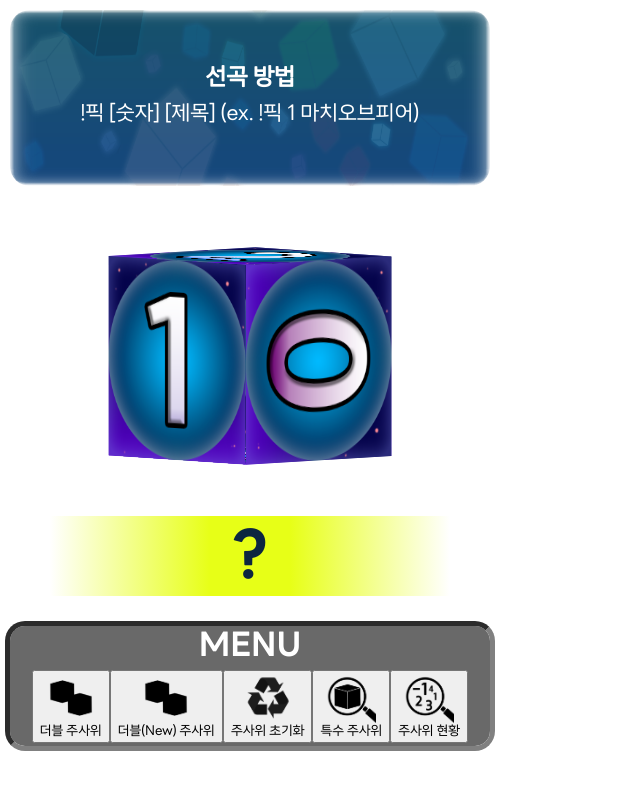
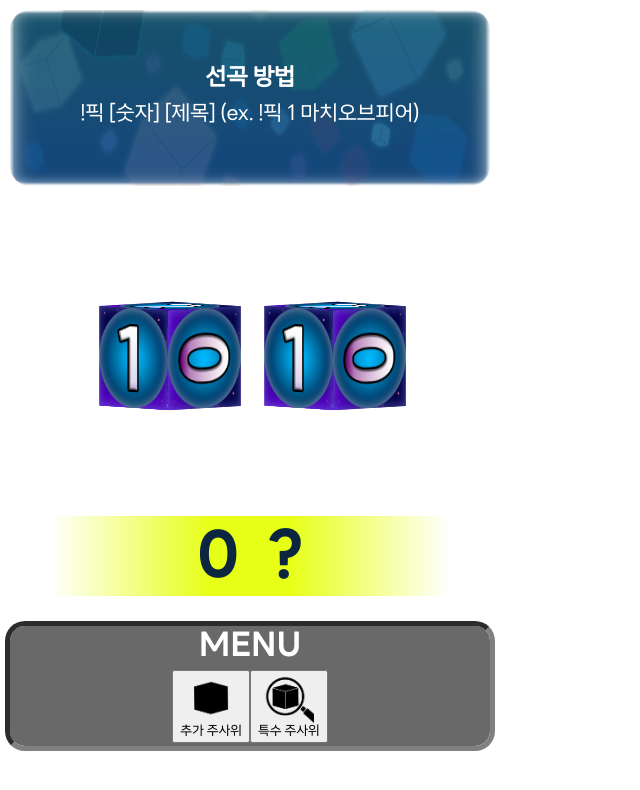
Before and after one commit to ShepherdingSheep/hdwv_2, a React (Create React App) app: page / in a window 1280 px wide. Shown: the top 790 px of the page, without its empty margins (0-640 px from the left). Built offline with nearby package versions, Linux system fonts and the light colour scheme.

Commit message:
서머시즌에 필요한 기능만 잔류, 나머지는 삭제

```diff
--- a/src/App.js
+++ b/src/App.js
@@ -14,9 +14,9 @@ export const ModeContext = createContext({
 });
 
 const ModeManager = ({children}) => {
-  const [double, setDouble] = useState(false);
+  const [double, setDouble] = useState(true);
   const [start, setStart] = useState(true);
-  const [various, setVarious] = useState(false);
+  const [various, setVarious] = useState("newtype");
   const [visible, setVisible] = useState(false);
   const [result, setResult] = useState(-1);
 
--- a/src/component/Core/Core.js
+++ b/src/component/Core/Core.js
@@ -172,7 +172,7 @@ const Core = () => {
                     <RInfo />
                 </div>
                 <div className={['core_dice', meter > 2.0 ? 'blue_dice' : meter < 1.0 ? 'red_dice' : 'yellow_dice'].join(' ')} onClick={isRoll ? undefined : roll}>
-                    {context.state.start ? <Dice rolling={isRoll} result={diceResult} meter={meter}/> : context.state.double ? context.state.various === 'newtype' ? <NewDoubleDice rolling={isRoll} result_one={diceResult} result_two={doubleResult}/> : <DoubleDice rolling={isRoll} result_one={diceResult} result_two={doubleResult}/> : context.state.various !== false ? <Dice rolling={isRoll} various={context.state.various} result={variousResult} meter={meter} /> : <Dice rolling={isRoll} result={diceResult} meter={meter} />}
+                    {context.state.double ? context.state.various === 'newtype' ? <NewDoubleDice rolling={isRoll} result_one={diceResult} result_two={doubleResult}/> : <DoubleDice rolling={isRoll} result_one={diceResult} result_two={doubleResult}/> : context.state.various !== false ? <Dice rolling={isRoll} various={context.state.various} result={variousResult} meter={meter} /> : <Dice rolling={isRoll} result={diceResult} meter={meter} />}
                 </div>
                 <div className='core_status'>
                     {context.state.various !== false && context.state.various !== 'newtype' ? <DiceNoon result={variousResult} doubleresult={doubleResult} delayed={isRoll} m1delayed={m1confirm} various={context.state.various} double={context.state.double} meter={meter} /> : <DiceNoon result={diceResult} doubleresult={doubleResult} delayed={isRoll} m1delayed={m1confirm} various={context.state.various} double={context.state.double} meter={meter} />}
--- a/src/component/Core/Menu.js
+++ b/src/component/Core/Menu.js
@@ -2,24 +2,24 @@ import React, { useContext } from 'react';
 import { ModeContext } from '../../App';
 import './Menu.css';
 
-const ButtonDouble = () => {
-    const context = useContext(ModeContext);
-    const isDouble = context.state.double;
+// const ButtonDouble = () => {
+//     const context = useContext(ModeContext);
+//     const isDouble = context.state.double;
 
-    const action = () => {
-        context.actions.setDouble(isDouble ? false : true);
-        context.actions.setStart(false);
-        context.actions.setVarious(false);
-        context.actions.setVisible(false);
-    }
+//     const action = () => {
+//         context.actions.setDouble(isDouble ? false : true);
+//         context.actions.setStart(false);
+//         context.actions.setVarious(false);
+//         context.actions.setVisible(false);
+//     }
 
-    return(
-        <button className='buttoncol' onClick={() => action()}>
-            <img src={context.state.double ? './button/single_dice.png' : './button/double_dice.png'} alt='무인도'></img>
-            {context.state.double ? '일반' : '더블'} 주사위
-        </button>
-    );
-}
+//     return(
+//         <button className='buttoncol' onClick={() => action()}>
+//             <img src={context.state.double ? './button/single_dice.png' : './button/double_dice.png'} alt='무인도'></img>
+//             {context.state.double ? '추가' : '더블'} 주사위
+//         </button>
+//     );
+// }
 
 const ButtonNewDouble = () => {
     const context = useContext(ModeContext);
@@ -35,29 +35,29 @@ const ButtonNewDouble = () => {
     return(
         <button className='buttoncol' onClick={() => action()}>
             <img src={context.state.double ? './button/single_dice.png' : './button/double_dice.png'} alt='뉴타입'></img>
-            {context.state.double ? '일반' : '더블(New)'} 주사위
+            {context.state.double ? '추가' : '더블'} 주사위
         </button>
     );
 }
 
-const ButtonRefresh = () => {
-    const context = useContext(ModeContext);
+// const ButtonRefresh = () => {
+//     const context = useContext(ModeContext);
 
-    const action = () => {
-        context.actions.setResult('?');
-        context.actions.setDouble(false);
-        context.actions.setStart(true);
-        context.actions.setVarious(false);
-        context.actions.setVisible(false);
-    }
+//     const action = () => {
+//         context.actions.setResult('?');
+//         context.actions.setDouble(false);
+//         context.actions.setStart(true);
+//         context.actions.setVarious(false);
+//         context.actions.setVisible(false);
+//     }
 
-    return(
-            <button className='buttoncol' onClick={() => action()}>
-                <img src='./button/reload.png' alt='초기화'></img>
-                주사위 초기화
-            </button>
-    );
-}
+//     return(
+//             <button className='buttoncol' onClick={() => action()}>
+//                 <img src='./button/reload.png' alt='초기화'></img>
+//                 주사위 초기화
+//             </button>
+//     );
+// }
 
 const ButtonVarious = () => {
     const context = useContext(ModeContext);
@@ -77,20 +77,20 @@ const ButtonVarious = () => {
     );
 }
 
-const ButtonFold = () => {
-    const context = useContext(ModeContext);
+// const ButtonFold = () => {
+//     const context = useContext(ModeContext);
 
-    const action = () => {
-        context.actions.setVisible(context.state.visible === true ? false : true);
-    }
+//     const action = () => {
+//         context.actions.setVisible(context.state.visible === true ? false : true);
+//     }
 
-    return(
-        <button className='buttoncol' onClick={() => action()}>
-            <img src='./button/probablity.png' alt='현황'></img>
-            주사위 현황
-        </button>
-    );
-}
+//     return(
+//         <button className='buttoncol' onClick={() => action()}>
+//             <img src='./button/probablity.png' alt='현황'></img>
+//             주사위 현황
+//         </button>
+//     );
+// }
 
 // const ButtonFold = () => {
 //     const context = useContext(ModeContext);
@@ -107,11 +107,11 @@ const Menu = () => {
         <div className='button_menubar'>
             <div className='menubar_title'>MENU</div>
             <div className='menubar_buttonrow'>
-                <ButtonDouble/>
+                {/* <ButtonDouble/> */}
                 <ButtonNewDouble/>
-                <ButtonRefresh />
+                {/* <ButtonRefresh /> */}
                 <ButtonVarious />
-                <ButtonFold />
+                {/* <ButtonFold /> */}
             </div>
         </div>
     );
--- a/src/component/Core/Various/dicearray.json
+++ b/src/component/Core/Various/dicearray.json
@@ -31,8 +31,8 @@
         "name": "back",
         "kr_name": "후진 주사위",
         "number": [-4, -3, -2, -1, 1],
-        "number_files": ["./the_dice/num_backquaduruple.png", "./the_dice/num_backtriple.png", "./the_dice/num_backdouble.png", "./the_dice/num_zero.png", "./the_dice/num_1.png"],
-        "files": ["./the_dice/num_backquaduruple.png", "./the_dice/num_backtriple.png", "./the_dice/num_backdouble.png", "./the_dice/num_zero.png", "./the_dice/num_1.png", "./the_dice/num_zero.png"],
+        "number_files": ["./the_dice/num_backquaduruple.png", "./the_dice/num_backtriple.png", "./the_dice/num_backdouble.png", "./the_dice/num_back.png", "./the_dice/num_1.png"],
+        "files": ["./the_dice/num_backquaduruple.png", "./the_dice/num_backtriple.png", "./the_dice/num_backdouble.png", "./the_dice/num_back.png", "./the_dice/num_1.png", "./the_dice/num_back.png"],
         "preview": "./the_dice/multi_dice/dice_image/back_dice.png"
     },
     {
```
